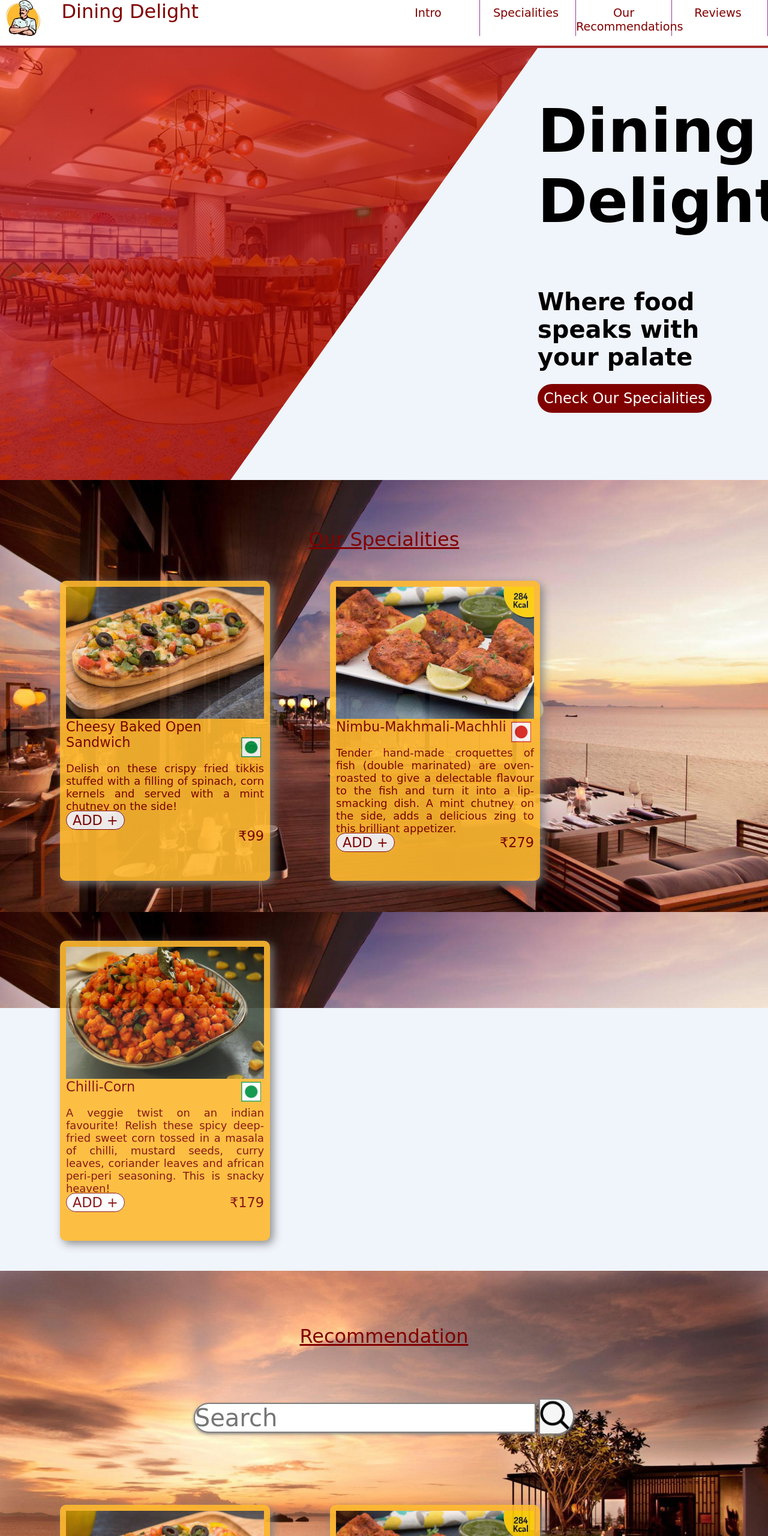
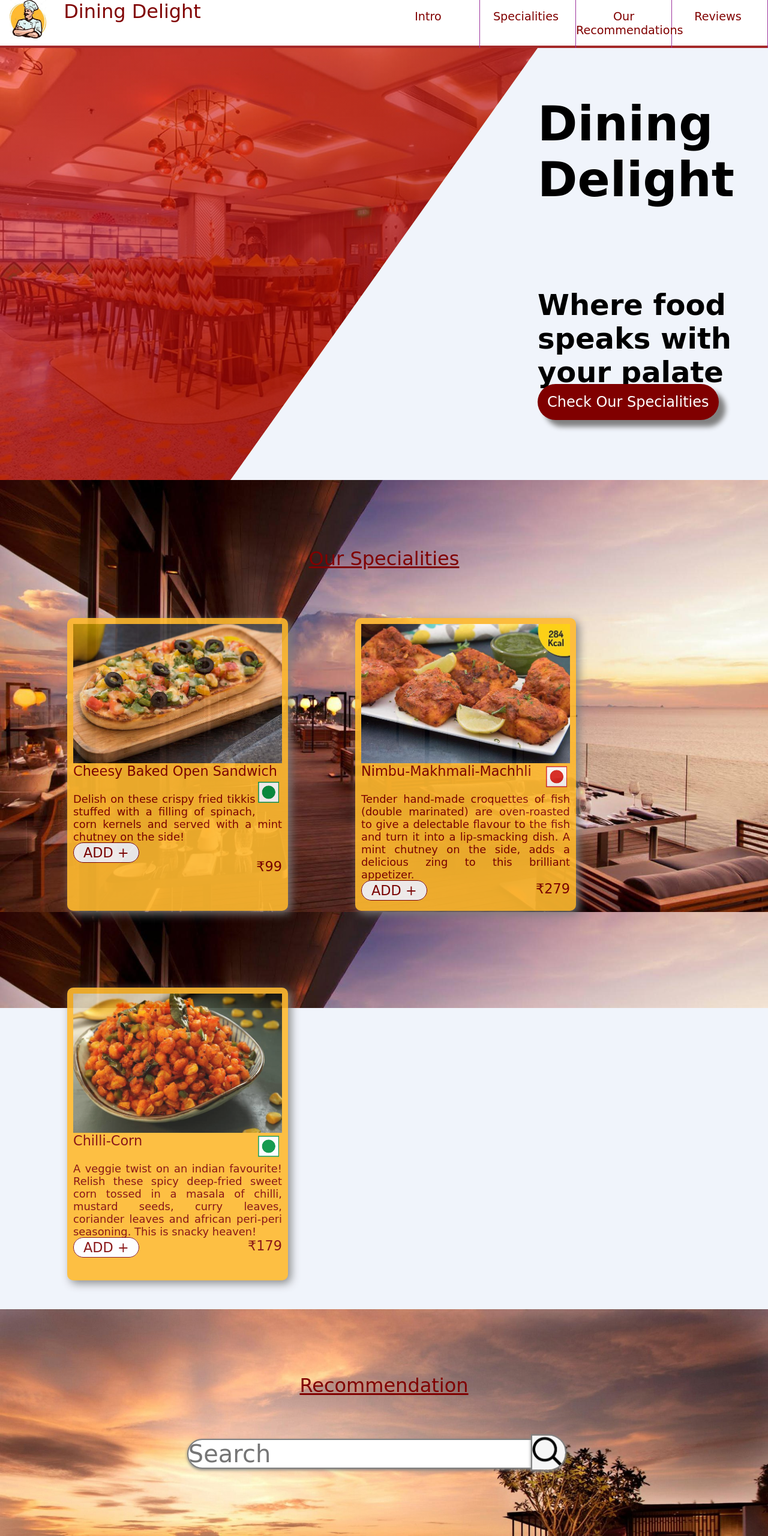
Before and after one commit to Umang-IIT/Dining-Delight, a plain HTML site: page index.html in a window 1280 px wide. Shown: the top 2560 px of the page at 60% size. Drawn offline with Linux system fonts and the light colour scheme; a web font is replaced by a local one.

Commit message:
Add files via upload
px is changed to rem

```diff
--- a/index.html
+++ b/index.html
@@ -21,11 +21,11 @@
 
             .heading{
                 float: right;
-                width: 160px;
-                height: 60px;
-                border-right: rgb(156, 51, 156) 1px solid;
+                width: 10rem;
+                height: 5rem;
+                border-right: rgb(156, 51, 156) 0.1rem solid;
                 text-align: center;
-                padding-top: 10px;
+                padding-top: 1rem;
                 color: maroon;
                 position: sticky;
                 top: 0;
@@ -42,17 +42,17 @@
                 color: maroon;
             }
             .chef_logo{
-                height: 70px;
+                height: 5rem;
                 float: left;
-                padding: 0 0 10px 10px;
+                padding: 0 0 1rem 1rem;
             }
             .Restaurent_Name{
                 color: maroon;
                 font-size: 200%;
                 float: left;
                 text-align: center;
-                height:80px ;
-                width: 300px;
+                height:8rem ;
+                width: 18rem;
             }
             .intro-img{
                 background-image: linear-gradient(to right bottom,rgba(252, 11, 11, 0.479),maroon), url(Img/intro\ page.jpg);
@@ -67,7 +67,7 @@
                 position: absolute;
                 left: 70%;
                 top: 20%;
-                font-size: 50px;
+                font-size: 2.5rem;
                 animation: righttoleft 1s ease-out;
             }
             .intro-subtitle{
@@ -75,7 +75,7 @@
                 position: absolute;
                 left: 70%;
                 top: 60%;
-                font-size: 20px;
+                font-size: 1.5rem;
                 animation: righttoleft 1s ease-out;
 
             }
@@ -84,7 +84,7 @@
                 text-decoration: underline;
                 font-size: 200%;
                 text-align: center;
-                padding-top: 30px;
+                padding-top: 3rem;
                 clear: both;
                 }
 
@@ -95,25 +95,25 @@
                 top: 80%;
                 color: white;
                 font-size: 150%;
-                padding: 10px;
-                border-radius: 100px;
+                padding: 1rem;
+                border-radius: 10rem;
                 animation: righttoleft 1s ease-out;
-
+                box-shadow: 0.7rem 0.7rem 0.5rem grey;
             }
 
             .btn-maroon:hover{
-                transform: translateY(5px);
-                box-shadow:0 10px 20px grey ;
+                transform: translateY(0.5rem);
+                box-shadow:0 1rem 2rem grey ;
             }
 
             .btn-maroon:active{
-                transform: translateY(2px);
-                box-shadow: 0 10px 5px grey;
+                transform: translateY(0.2rem);
+                box-shadow: 0 1rem 0.5rem grey;
             }
 
             @keyframes lefttoright{
                 0%{
-                    transform: translateX(-100px);
+                    transform: translateX(-10rem);
                 }
                 100%{
                     transform: translateX(0);
@@ -122,7 +122,7 @@
 
             @keyframes righttoleft{
                 0%{
-                    transform: translateX(40px);
+                    transform: translateX(4rem);
                 }
                 100%{
                     transform: translateX(0);
@@ -131,16 +131,16 @@
 
             .card{
                 float: left;
-                width: 350px;
+                width: 23rem;
                 background-color: #FFBA30;
-                margin-left: 100px;
-                margin-top: 50px;
-                margin-bottom: 50px;
+                margin-left: 7rem;
+                margin-top: 5rem;
+                margin-bottom: 3rem;
                 padding: 10px;
                 color: maroon;
                 font-size: 140%;
                 box-shadow: 5px 5px 15px grey;
-                height:500px;
+                height:30.5rem;
                 transition-duration: 0.5s;
                 transition-property: all;
                 transition-delay: 0;
@@ -153,6 +153,7 @@
             .card:hover{
                 box-shadow: 10px 10px 20px grey;
                 transform: scale(1.05,1.05);
+                opacity: 1;
             }
             .card_image{
                 width: 100%;
@@ -160,21 +161,23 @@
             .veg-logo{
                 width:10%;
                 float: right;
-                margin: 5px;
+                margin: 0.3rem;
             }
 
             .info-para{
                 font-size: 80%;
                 text-align: justify;
-                margin-top: 20px;
+                margin-top: 1.4rem;
 
             }
 
             .add-btn{
                 background-color: white ;
                 border: 1px maroon solid;
-                padding: 2px 10px 2px 10px;
-                border-radius: 20px;
+                padding: 0.2rem 1rem 0.2rem 1rem;
+                border-radius: 2rem;
+                position: relative;
+                top: 0.2rem;
             }
 
             .add-btn:hover{
@@ -188,11 +191,10 @@
             }
             .search-bar{
                 text-align: center;
-                margin: 70px;
+                margin: 3rem;
             }
             .search-input{
-                perspective: 200px;
-                font-size: 40px;
+                font-size: 2.5rem;
                 width:50%;
                 border: 2px grey solid;
                 box-shadow:0 2px 5px grey;
@@ -204,6 +206,11 @@
                 transition-duration: .5s;
                 transition-delay: 0s;
             }
+            .clearfix::after {
+                content: "";
+                clear: both;
+                display: table;
+            }
             .magnify-glass{
                 display: inline-block;
                 width: 3.7rem;
@@ -211,10 +218,9 @@
                 box-shadow:0 2px 5px grey;
                 border-radius: 30px;
                 position:relative;
-                transform: translateY(14.5px);
+                transform: translate(-1.5rem,14.5px);
                 border-top-left-radius: 0px;
                 border-bottom-left-radius: 0px;
-
             }
             .magnify-glass:hover{
                 box-shadow:0 5px 10px grey;
@@ -229,7 +235,7 @@
                 width:70%;
             }
             #Specialities{
-                height: 50px;
+                height: 4rem;
             }
             #Recommendation{
                 height: 60px;
@@ -237,23 +243,24 @@
             }
             .review-card{
                 float: left;
-                width: 350px;
+                width: 23rem;
                 background-color: rgba(87, 87, 175, 0.7);
-                margin-left: 100px;
-                margin-top: 50px;
-                margin-bottom: 50px;
-                padding: 10px;
+                margin-left: 7rem;
+                margin-top: 4rem;
+                margin-bottom: 3.6rem;
+                padding: 0.6rem;
                 font-size: 150%;
                 transition-duration: 0.5s;
                 transition-property: all;
                 transition-delay: 0;
                 transition-timing-function: ease-out;
-                border-radius: 10px;
+                border-radius: 1rem;
                 z-index: 1;
                 box-shadow: 5px 5px 10px grey;
             }
             .review-card:hover{
                 transform: scale(1.05,1.05);
+                background-color: rgba(87, 87, 175, 1);
             }
             .user-img{
                 width: 20%;
@@ -275,13 +282,13 @@
             .submit-button{
                 position: relative;
                 left: 15%;
-                margin: 10px;
+                margin: 1rem;
                 width: 7%;
                 height: 7%;
                 background-color: maroon;
                 color: white;
                 font-size: 130%;
-                border-radius: 20px;
+                border-radius: 2rem;
                 box-shadow: 3px 3px 6px grey;
                 transition-property: all;
                 transition-delay: 0s;
@@ -400,7 +407,7 @@
             <div id="Recommendation"></div>
             <p class="Section_name">Recommendation</p>
 
-            <div class="search-bar">
+            <div class="search-bar clearfix">
                 <input type="search" class="search-input" placeholder="Search">
                 <a href=""><img src="Img/search.png" class="magnify-glass"></a>
             </div>
@@ -487,13 +494,6 @@
                 <p >
                 <textarea type="text" placeholder="Enter your valuable comments" class="input" style="height: 20%; "></textarea></p>
                 <p>
-                    <input type="radio" name="rating" class="radio-btn">
-                    <input type="radio" name="rating" class="radio-btn">
-                    <input type="radio" name="rating" class="radio-btn">
-                    <input type="radio" name="rating" class="radio-btn">
-                    <input type="radio" name="rating" class="radio-btn">
-                </p>
-                <p>
                     <input type="submit" class="submit-button">
                 </p>
             </form>
```
